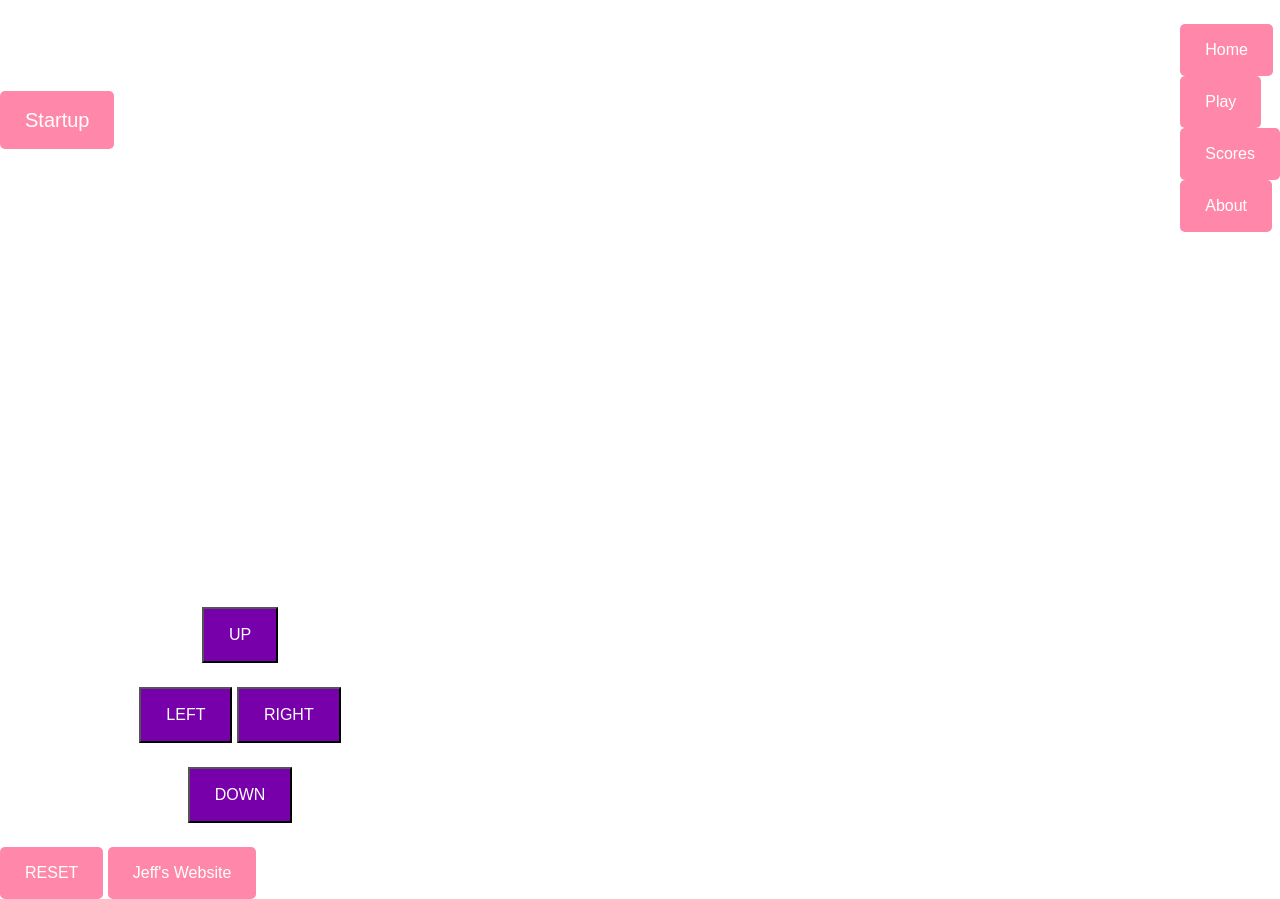
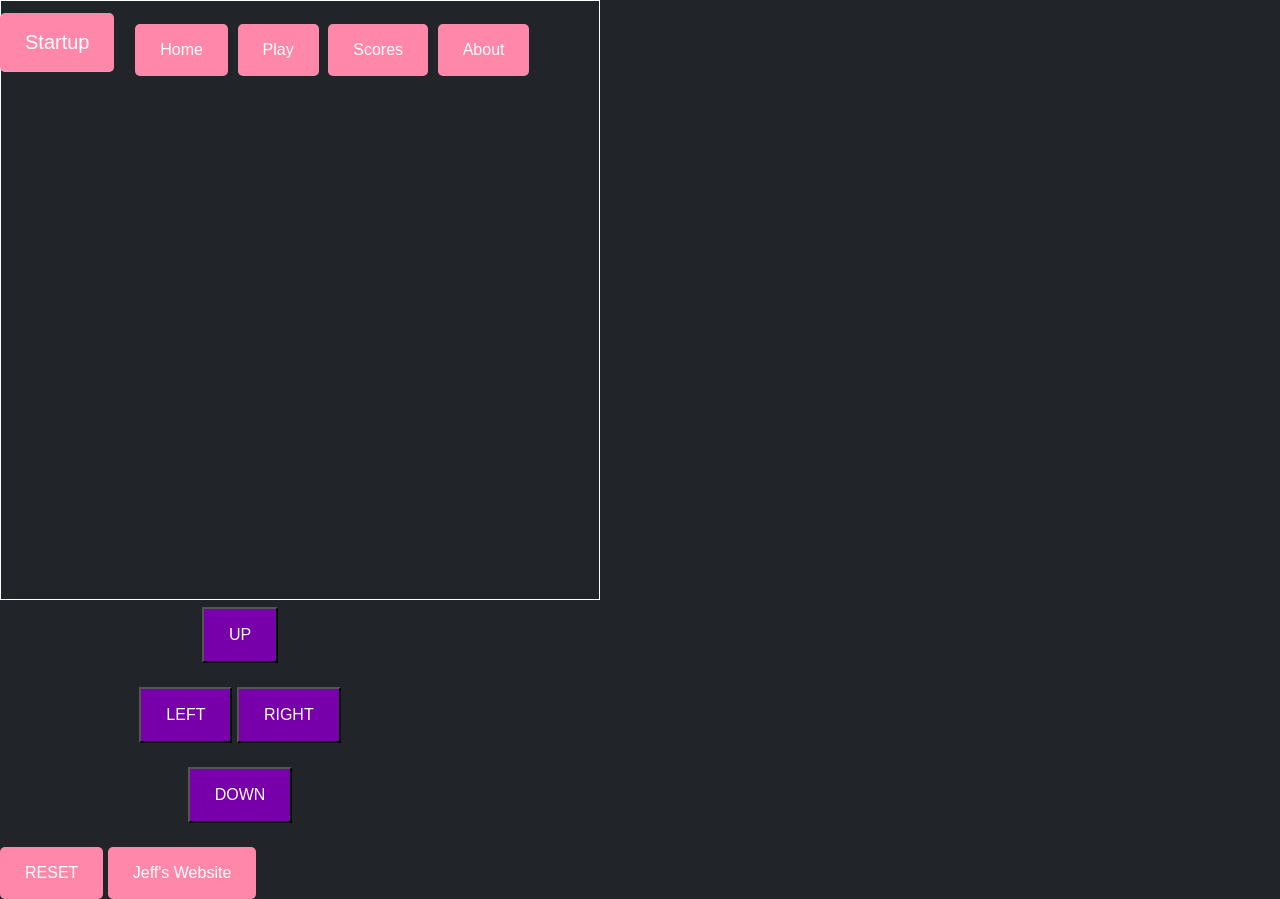
Before and after one commit to jeffreysalewis/startup, a plain HTML site: page index.html in a window 1280 px wide. Drawn offline with nearby package versions, Linux system fonts and the light colour scheme.

Commit message:
fixed background color and navbar

```diff
--- a/index.css
+++ b/index.css
@@ -1,12 +1,27 @@
-@font-face {
-  font-family: 'Nothing+You+Could+Do';
-  src: url('https://fonts.googleapis.com/css?family=Nothing+You+Could+Do');
-}
-
 * {
   color:white;
   font-family: "Arial", "sans-serif", sans-serif;
   box-sizing: border-box;
+}
+
+header {
+  flex: 0 80px;
+}
+
+menu {
+  flex: 1;
+  display: flex;
+  flex-direction: row !important;
+  list-style: none;
+}
+
+.navbar-brand {
+  padding-left: 0.3em;
+  border-bottom: solid rgb(182, 182, 182) thin;
+}
+
+menu .nav-item {
+  padding: 0 0.3em;
 }
 
 body {
--- a/index.html
+++ b/index.html
@@ -13,7 +13,7 @@
     <link rel="shortcut icon" href="https://drive.google.com/uc?export=view&id=1zk8xYGeGP5-3Dum8drbGtZ-aVZKou6m-">
     <link rel="apple-touch-icon" href="https://drive.google.com/uc?export=view&id=1zk8xYGeGP5-3Dum8drbGtZ-aVZKou6m-">
   </head>
-  <body>
+  <body class="bg-dark">
     <header class="container-fluid">
       <nav class="navbar fixed-top navbar-dark">
         <a class="navbar-brand" href="#">Startup</a>
```
